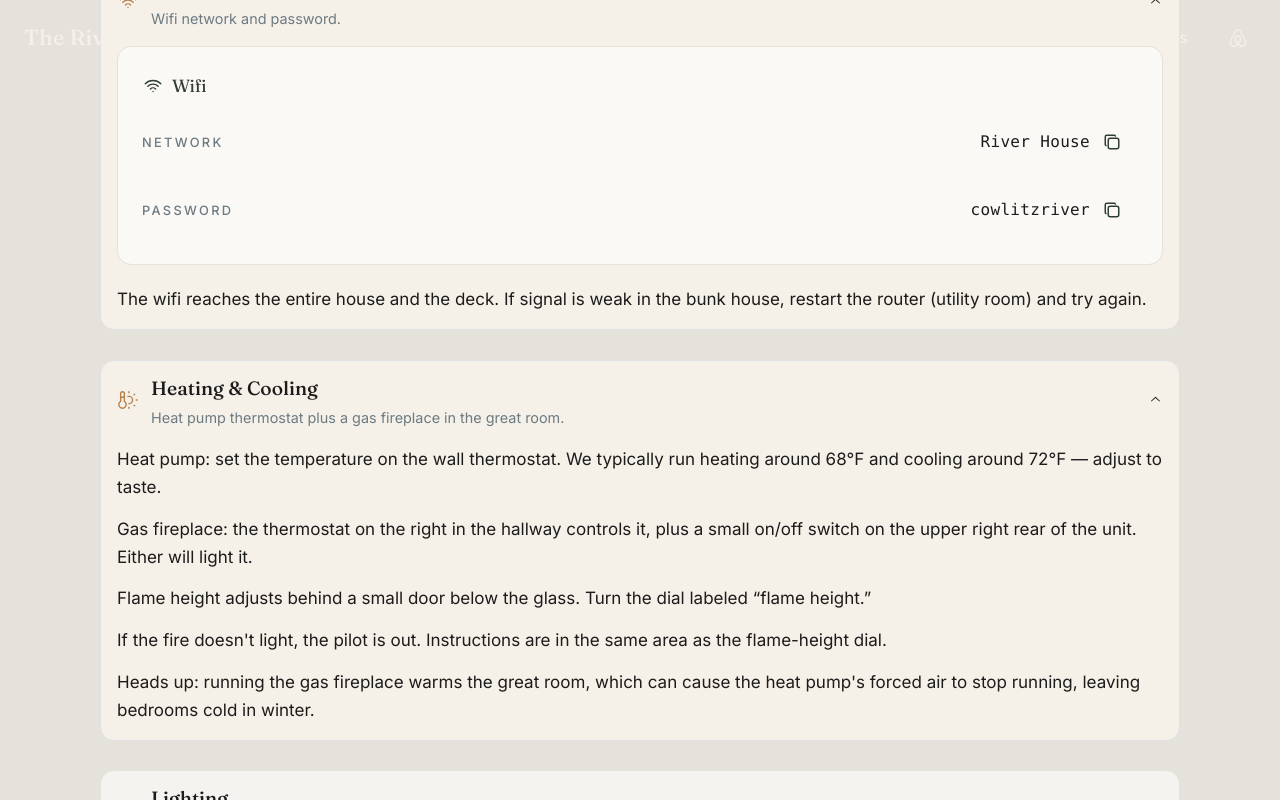
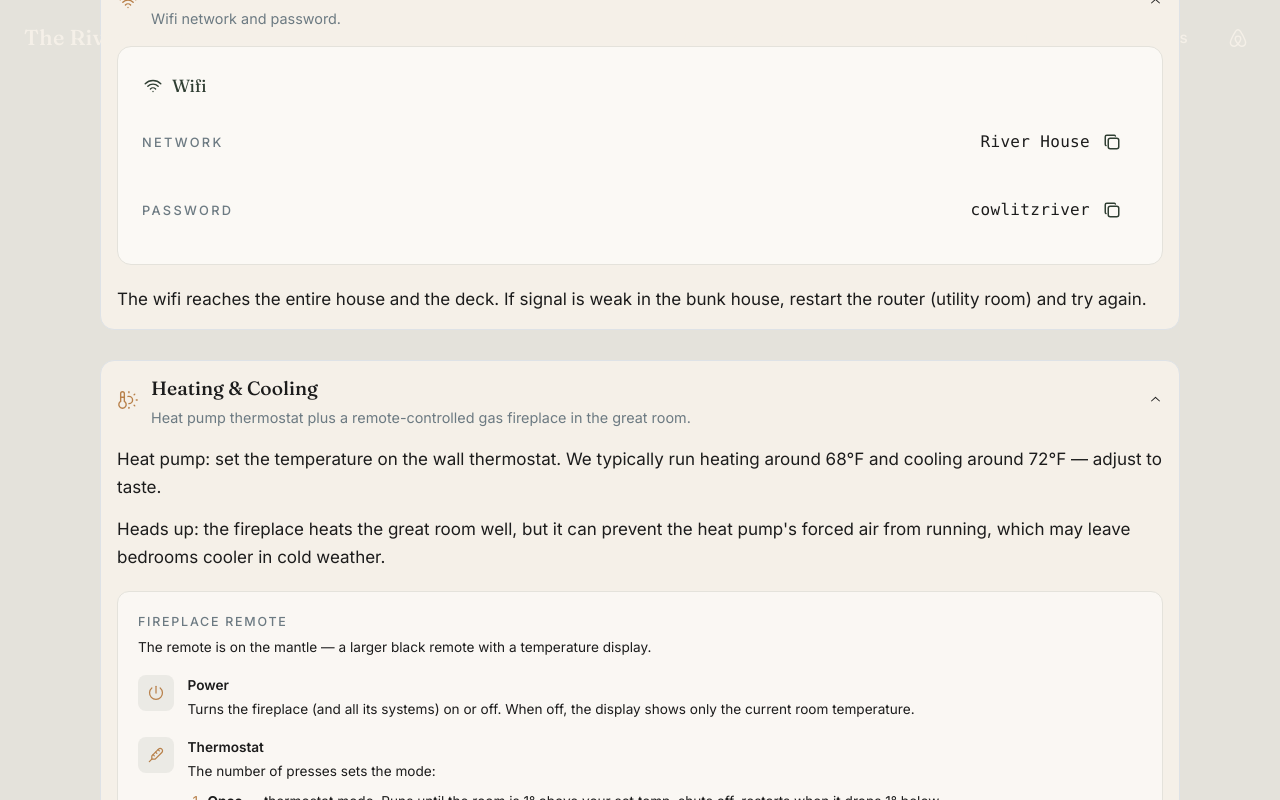
Before and after one commit to propertysisters/river-house, a React (Vite) app: page / in a window 1280 px wide. Both pictures are taken after a click on the button 640 px from the left and 3103 px from the top of the page. Shown: the part 2703-3503 px from the top of the page. Built offline with nearby package versions, Linux system fonts and the light colour scheme.

Commit message:
fireplace instructions

```diff
--- /dev/null
+++ b/src/components/FireplaceRemote.module.css
@@ -0,0 +1,100 @@
+.root {
+	margin-top: 1.25rem;
+	padding: 1.25rem;
+	border: 1px solid var(--rh-fog);
+	border-radius: 12px;
+	background: rgba(255, 255, 255, 0.5);
+}
+
+.heading {
+	margin: 0 0 0.3rem;
+	font-size: 0.78rem;
+	font-weight: 500;
+	letter-spacing: 0.14em;
+	text-transform: uppercase;
+	color: var(--rh-river);
+}
+
+.intro {
+	margin: 0 0 1rem;
+	font-size: 0.85rem;
+	color: var(--rh-charcoal);
+	line-height: 1.5;
+}
+
+.grid {
+	display: flex;
+	flex-direction: column;
+	gap: 1rem;
+}
+
+.button {
+	display: flex;
+	align-items: flex-start;
+	gap: 0.85rem;
+}
+
+.buttonIcon {
+	flex-shrink: 0;
+	width: 36px;
+	height: 36px;
+	display: flex;
+	align-items: center;
+	justify-content: center;
+	border-radius: 8px;
+	background: rgba(47, 62, 50, 0.07);
+	color: var(--rh-cedar);
+	margin-top: 1px;
+}
+
+.buttonText {
+	display: flex;
+	flex-direction: column;
+	gap: 0.2rem;
+}
+
+.buttonLabel {
+	font-size: 0.85rem;
+	font-weight: 600;
+	color: var(--rh-charcoal);
+}
+
+.buttonDesc {
+	font-size: 0.85rem;
+	color: var(--rh-charcoal);
+	line-height: 1.5;
+}
+
+.arrowInline {
+	display: inline-flex;
+	align-items: center;
+	gap: 1px;
+	vertical-align: middle;
+	color: var(--rh-cedar);
+}
+
+.pressList {
+	margin: 0.4rem 0 0;
+	padding-left: 1.25rem;
+	display: flex;
+	flex-direction: column;
+	gap: 0.3rem;
+	font-size: 0.85rem;
+	color: var(--rh-charcoal);
+	line-height: 1.5;
+}
+
+.pressList li::marker {
+	color: var(--rh-cedar);
+}
+
+.tip {
+	margin: 1rem 0 0;
+	padding: 0.75rem 1rem;
+	border-left: 3px solid var(--rh-cedar);
+	background: rgba(184, 128, 74, 0.06);
+	border-radius: 4px;
+	font-size: 0.82rem;
+	color: var(--rh-charcoal);
+	line-height: 1.5;
+}
--- /dev/null
+++ b/src/components/FireplaceRemote.tsx
@@ -0,0 +1,96 @@
+import {
+	IconChevronDown,
+	IconChevronUp,
+	IconCircle,
+	IconPower,
+	IconThermometer,
+} from "@tabler/icons-react";
+import classes from "./FireplaceRemote.module.css";
+
+export function FireplaceRemote() {
+	return (
+		<div className={classes.root}>
+			<p className={classes.heading}>Fireplace remote</p>
+			<p className={classes.intro}>
+				The remote is on the mantle — a larger black remote with a temperature display.
+			</p>
+
+			<div className={classes.grid}>
+				{/* Power */}
+				<div className={classes.button}>
+					<div className={classes.buttonIcon}>
+						<IconPower size={20} stroke={1.5} />
+					</div>
+					<div className={classes.buttonText}>
+						<span className={classes.buttonLabel}>Power</span>
+						<span className={classes.buttonDesc}>
+							Turns the fireplace (and all its systems) on or off. When off, the display
+							shows only the current room temperature.
+						</span>
+					</div>
+				</div>
+
+				{/* Thermostat */}
+				<div className={classes.button}>
+					<div className={classes.buttonIcon}>
+						<IconThermometer size={20} stroke={1.5} />
+					</div>
+					<div className={classes.buttonText}>
+						<span className={classes.buttonLabel}>Thermostat</span>
+						<span className={classes.buttonDesc}>
+							The number of presses sets the mode:
+						</span>
+						<ol className={classes.pressList}>
+							<li>
+								<strong>Once</strong> — thermostat mode. Runs until the room is 1° above
+								your set temp, shuts off, restarts when it drops 1° below.
+							</li>
+							<li>
+								<strong>Twice</strong> — smart mode. Automatically adjusts the BTU output
+								to reach and hold your set temperature.
+							</li>
+							<li>
+								<strong>Three times</strong> — thermostat off.
+							</li>
+						</ol>
+					</div>
+				</div>
+
+				{/* Options */}
+				<div className={classes.button}>
+					<div className={classes.buttonIcon}>
+						<IconCircle size={20} stroke={1.5} />
+					</div>
+					<div className={classes.buttonText}>
+						<span className={classes.buttonLabel}>Options</span>
+						<span className={classes.buttonDesc}>
+							Cycles through three settings. Use the{" "}
+							<span className={classes.arrowInline}>
+								<IconChevronUp size={13} stroke={2} />
+								<IconChevronDown size={13} stroke={2} />
+							</span>{" "}
+							arrows to adjust whichever is active:
+						</span>
+						<ol className={classes.pressList}>
+							<li>
+								<strong>Flame</strong> — height of the flames, from fully off to fully on.
+							</li>
+							<li>
+								<strong>Blower</strong> — fan speed, higher or lower.
+							</li>
+							<li>
+								<strong>Light</strong> — brightness of the interior light only (no effect
+								on heat or fan).
+							</li>
+						</ol>
+					</div>
+				</div>
+			</div>
+
+			<p className={classes.tip}>
+				<strong>Tip:</strong> To switch between °F and °C, turn the fireplace off, then
+				press the Options and Thermostat buttons at the same time.
+			</p>
+		</div>
+	);
+}
--- a/src/components/sections/Amenities.tsx
+++ b/src/components/sections/Amenities.tsx
@@ -16,6 +16,7 @@ import {
 import type { ComponentType } from "react";
 import hottubImage from "../../assets/images/hottub.jpg";
 import { amenities, type Amenity, type AmenityIcon } from "../../content/amenities";
+import { FireplaceRemote } from "../FireplaceRemote";
 import { Section } from "../Section";
 import { SectionHeader } from "../SectionHeader";
 import { WifiCard } from "../WifiCard";
@@ -56,10 +57,12 @@ function AmenityItem({ amenity }: { amenity: Amenity }) {
 						<p key={i}>{para}</p>
 					))}
 				</div>
+				{amenity.id === "climate" && <FireplaceRemote />}
 			</Accordion.Panel>
 		</Accordion.Item>
 	);
 }
+
 
 export function Amenities() {
 	return (
--- a/src/content/amenities.ts
+++ b/src/content/amenities.ts
@@ -33,13 +33,10 @@ export const amenities: Amenity[] = [
 		id: "climate",
 		icon: "temperature",
 		title: "Heating & Cooling",
-		summary: "Heat pump thermostat plus a gas fireplace in the great room.",
+		summary: "Heat pump thermostat plus a remote-controlled gas fireplace in the great room.",
 		body: [
 			"Heat pump: set the temperature on the wall thermostat. We typically run heating around 68°F and cooling around 72°F — adjust to taste.",
-			"Gas fireplace: the thermostat on the right in the hallway controls it, plus a small on/off switch on the upper right rear of the unit. Either will light it.",
-			"Flame height adjusts behind a small door below the glass. Turn the dial labeled “flame height.”",
-			"If the fire doesn't light, the pilot is out. Instructions are in the same area as the flame-height dial.",
-			"Heads up: running the gas fireplace warms the great room, which can cause the heat pump's forced air to stop running, leaving bedrooms cold in winter.",
+			"Heads up: the fireplace heats the great room well, but it can prevent the heat pump's forced air from running, which may leave bedrooms cooler in cold weather.",
 		],
 	},
 	{
```
